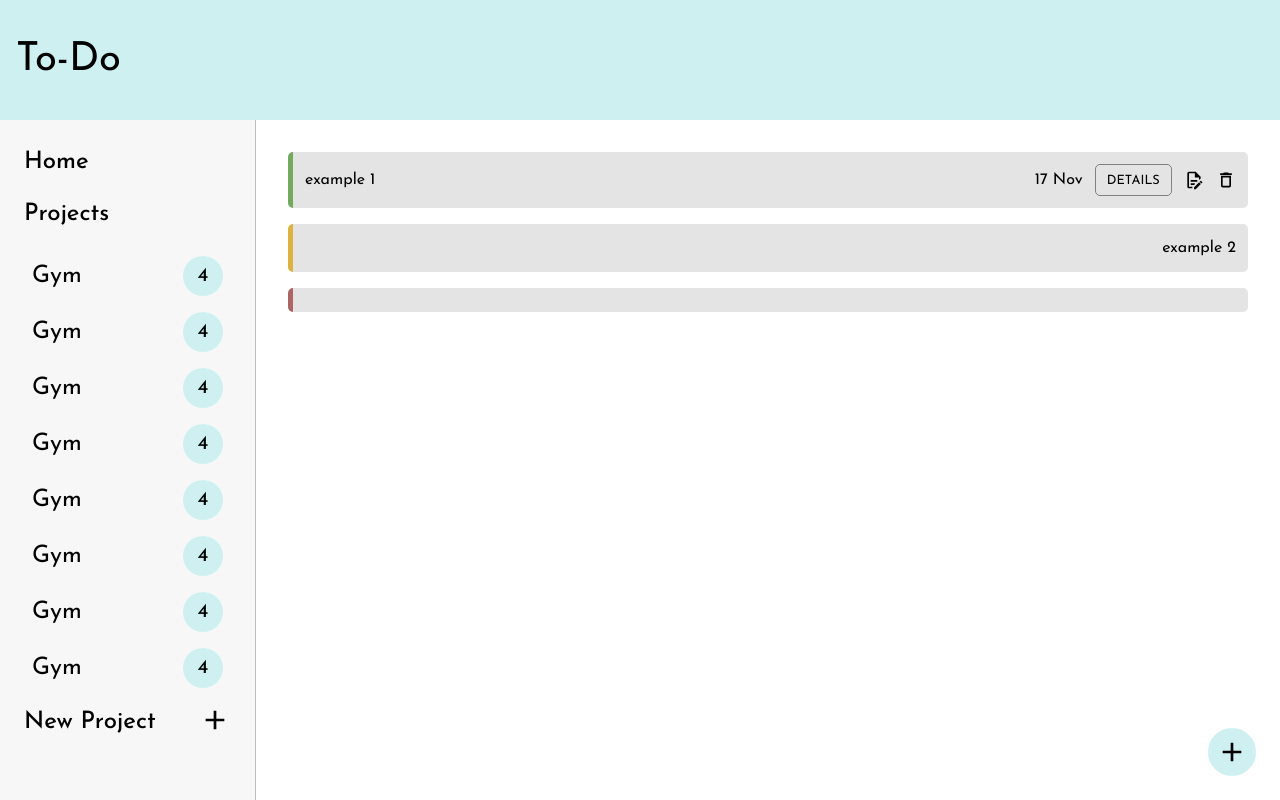
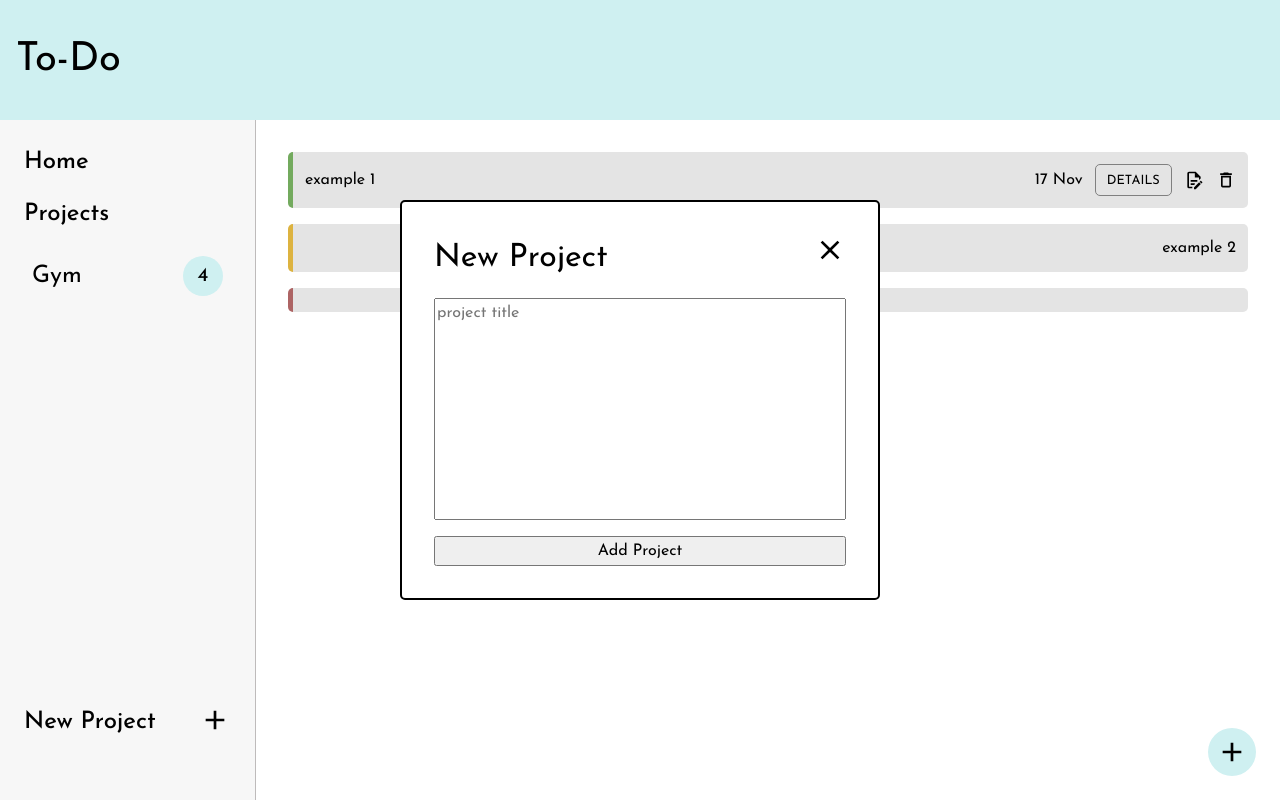
Before and after one commit to ryantohhr/to-do, a website built with webpack: page src/index.html in a window 1280 px wide. Built offline with nearby package versions, Linux system fonts and the light colour scheme; a web font is replaced by a local one.

Commit message:
Created add-project-modal

```diff
--- a/src/index.html
+++ b/src/index.html
@@ -24,58 +24,6 @@
                     Gym
                     <div>4</div>
                 </div>
-                <div>
-                    Gym
-                    <div>4</div>
-                </div>
-                <div>
-                    Gym
-                    <div>4</div>
-                </div>
-                <div>
-                    Gym
-                    <div>4</div>
-                </div>
-                <div>
-                    Gym
-                    <div>4</div>
-                </div>
-                <div>
-                    Gym
-                    <div>4</div>
-                </div>
-                <div>
-                    Gym
-                    <div>4</div>
-                </div>
-                <div>
-                    Gym
-                    <div>4</div>
-                </div>
-                <div>
-                    Gym
-                    <div>4</div>
-                </div>
-                <div>
-                    Gym
-                    <div>4</div>
-                </div>
-                <div>
-                    Gym
-                    <div>4</div>
-                </div>
-                <div>
-                    Gym
-                    <div>4</div>
-                </div>
-                <div>
-                    Gym
-                    <div>4</div>
-                </div>
-                <div>
-                    Gym
-                    <div>4</div>
-                </div>
             </div>
             <div class="new-project">
                 New Project
@@ -96,5 +44,10 @@
             </div>
         </div>
     </main>
+    <div class="add-project-modal">
+        <div class="title">New Project <svg xmlns="http://www.w3.org/2000/svg" viewBox="0 0 24 24"><title>close</title><path d="M19,6.41L17.59,5L12,10.59L6.41,5L5,6.41L10.59,12L5,17.59L6.41,19L12,13.41L17.59,19L19,17.59L13.41,12L19,6.41Z" /></svg></div>
+        <textarea id="project-title" cols="4" rows="10" placeholder="project title"></textarea>
+        <button>Add Project</button>
+    </div>
 </body>
 </html>
--- a/src/style.css
+++ b/src/style.css
@@ -187,3 +187,34 @@ div.container > div > .details {
 div.container > div > svg {
   height: 1.25rem;
 }
+
+div.add-project-modal {
+  padding: 2rem;
+  border: 2px solid black;
+  background-color: white;
+  border-radius: 5px;
+  height: 50vh;
+  width: 60vh;
+  position: absolute;
+  left: 50%;
+  top: 50%;
+  transform: translate(-50%, -50%);
+  display: flex;
+  flex-direction: column;
+  gap: 1rem;
+  /* display: none; */
+}
+
+div.add-project-modal > div.title {
+  font-size: 2rem;
+  display: flex;
+  justify-content: space-between;
+}
+
+div.add-project-modal > div.title > svg {
+  height: 2rem;
+}
+
+div.add-project-modal > textarea {
+  resize: none;
+}
```
